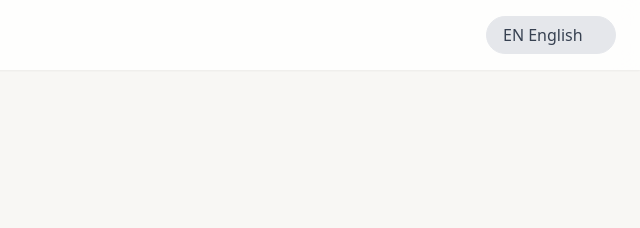
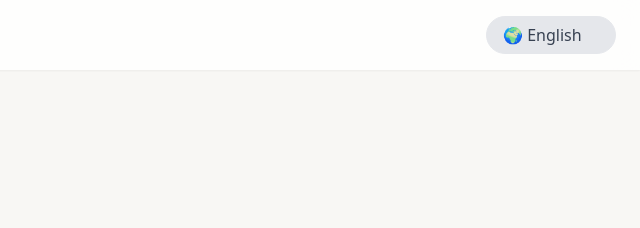
Before and after one commit to Alucardkang/debatory.ai-teaser, a plain HTML site: page index.html in a window 1280 px wide. Shown: the top 228 px of the page, 640-1280 px from the left. Drawn offline with nearby package versions, Linux system fonts and the light colour scheme.

Commit message:
fix EN flag

```diff
--- a/index.html
+++ b/index.html
@@ -51,7 +51,7 @@
                 <select id="language-selector" class="language-selector appearance-none bg-gray-200 border border-gray-200 text-gray-700 py-2 px-4 pr-8 rounded-full leading-tight focus:outline-none focus:bg-white focus:border-gray-500 cursor-pointer">
                     <option value="ko">🇰🇷 한국어</option>
                     <option value="ja">🇯🇵 日本語</option>
-                    <option value="en">EN English</option>
+                    <option value="en">🌍 English</option>
                     <option value="th">🇹🇭 ภาษาไทย</option>
                     <option value="tl">🇵🇭 Filipino</option>
                 </select>
```
